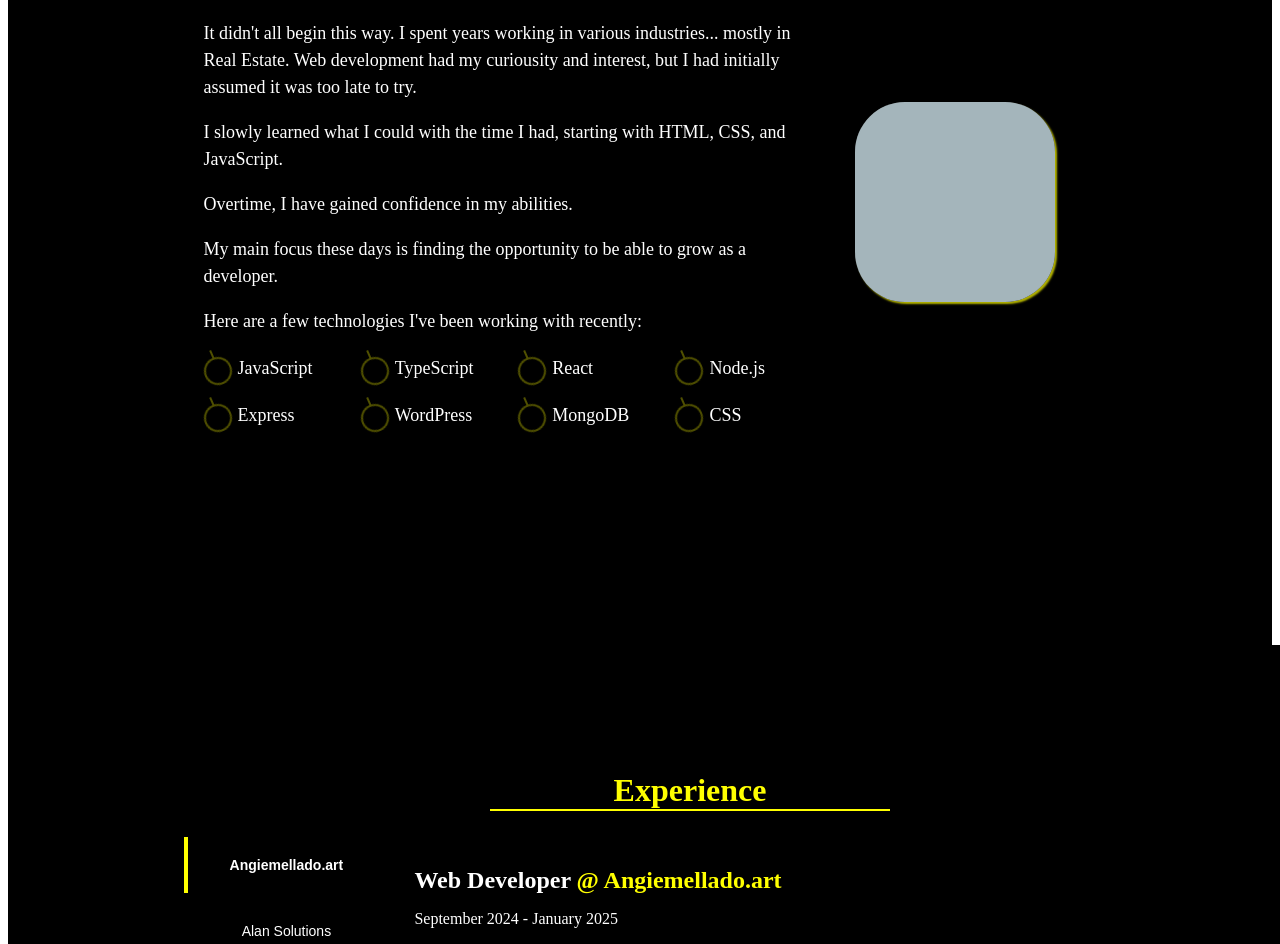
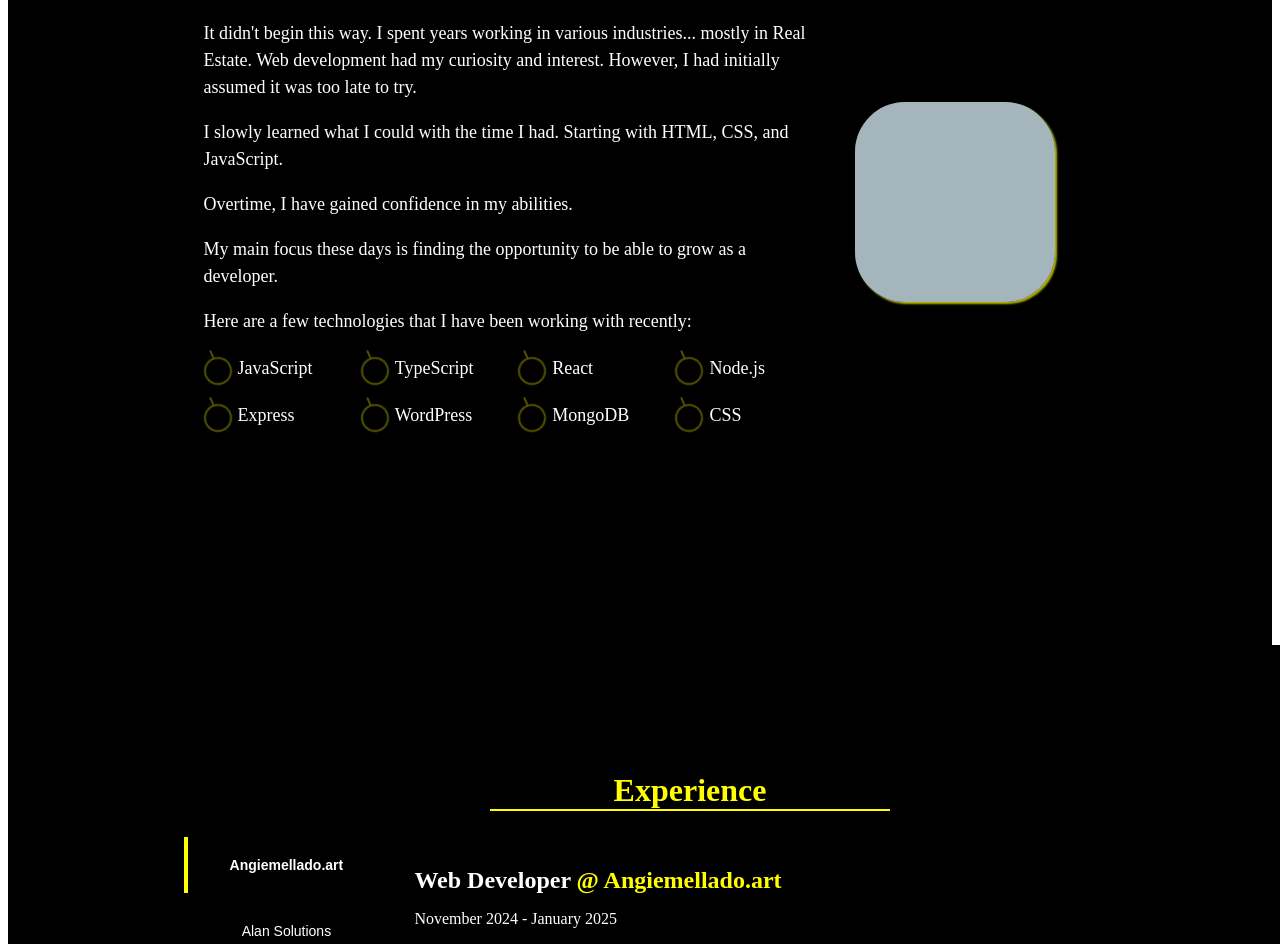
Before and after one commit to PatrickPachacz/my-website, a Gatsby site: page / in a window 1280 px wide. Shown: the part 1063-2007 px from the top of the page. Built offline with nearby package versions, Linux system fonts and the light colour scheme; Gatsby itself is replaced by a stand-in of ours; grey boxes are pictures that could not be loaded.

Commit message:
modifications

```diff
--- a/src/components/jobexp.js
+++ b/src/components/jobexp.js
@@ -9,7 +9,7 @@ const Jobexp = () => {
   const jobDescriptions = {
     "Angiemellado.art": {
       title: "Web Developer @ Angiemellado.art",
-      date: "September 2024 - January 2025",
+      date: "November 2024 - January 2025",
       details: [
         "Participated in the launching of a responsive, user-centric webpage utilizing WordPress with customized themes, resulting in an increase of client engagement time within the first month of deployment.",
         "Managed and optimized core web services, leading to a reduction of site downtime.",
--- a/src/components/nav.js
+++ b/src/components/nav.js
@@ -44,7 +44,7 @@ const Nav = () => {
         <li className="nav-item">
           <a href="#projects" className="nav-link">Projects</a>
         </li>
-        <a className="resume-item" href="/patrickpachacz.resume1.pdf" target="_blank" rel="noopener noreferrer">
+        <a className="resume-item" href="/patrickpachacz.resume.pdf" target="_blank" rel="noopener noreferrer">
           Resume
         </a>
       </ul>
--- a/src/pages/index.js
+++ b/src/pages/index.js
@@ -56,12 +56,12 @@ export default function Home() {
             <div class="profileContent">
             <div className="textSection">
               <p className="profileDescription">Greetings! My name is Patrick and I enjoy creating web applications.
-              <p>It didn't all begin this way. I spent years working in various industries... mostly in Real Estate.
-                Web development had my curiousity and interest, but I had initially assumed it was too late to try. </p>
-              <p>I slowly learned what I could with the time I had, starting with HTML, CSS, and JavaScript.</p>
+              <p>It didn't begin this way. I spent years working in various industries... mostly in Real Estate.
+                Web development had my curiosity and interest. However, I had initially assumed it was too late to try. </p>
+              <p>I slowly learned what I could with the time I had. Starting with HTML, CSS, and JavaScript.</p>
               <p>Overtime, I have gained confidence in my abilities.</p>
               <p>My main focus these days is finding the opportunity to be able to grow as a developer.</p>
-              <p>Here are a few technologies I've been working with recently:</p>
+              <p>Here are a few technologies that I have been working with recently:</p>
               <div className="tech-list">
 
 
```
